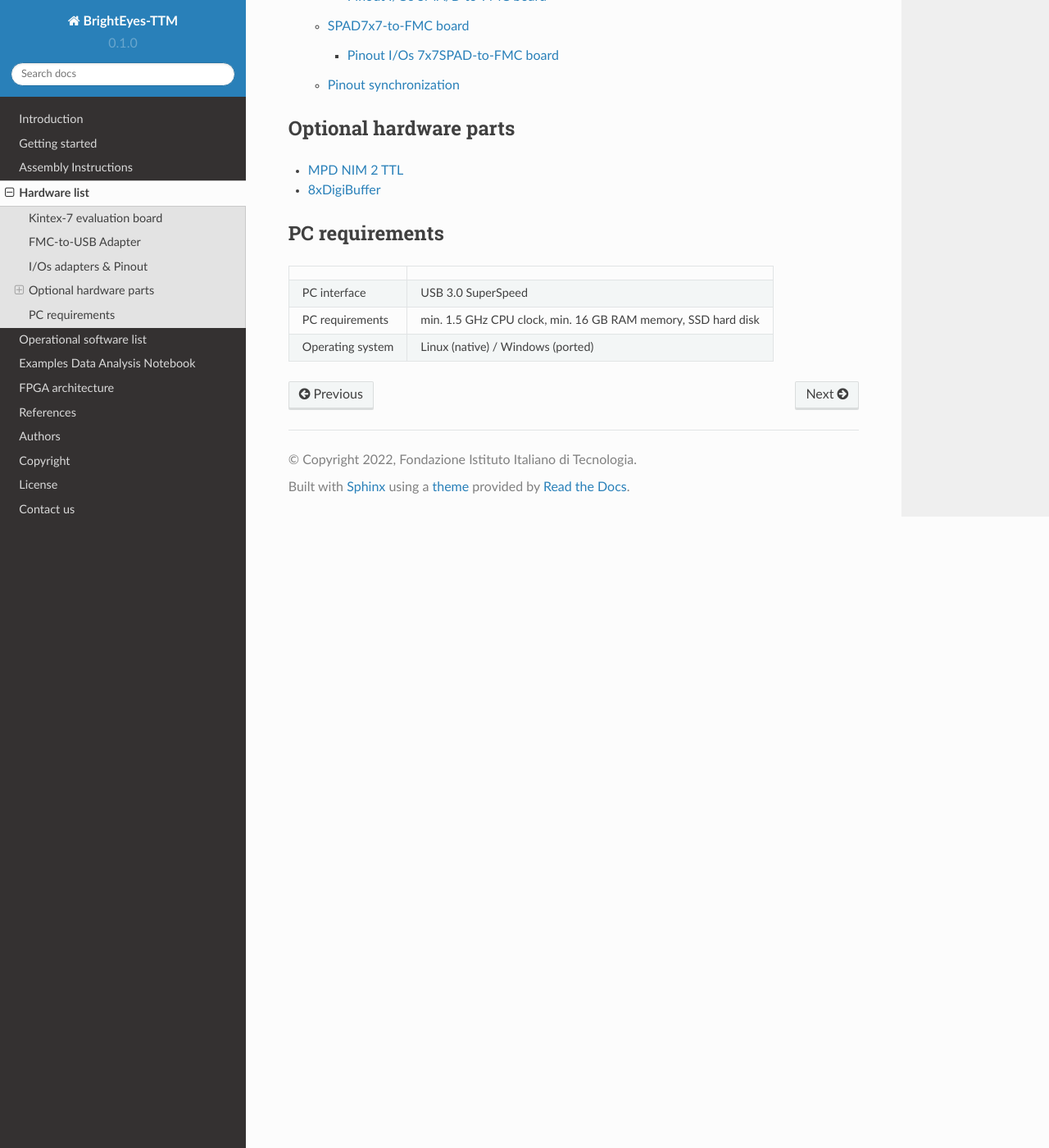
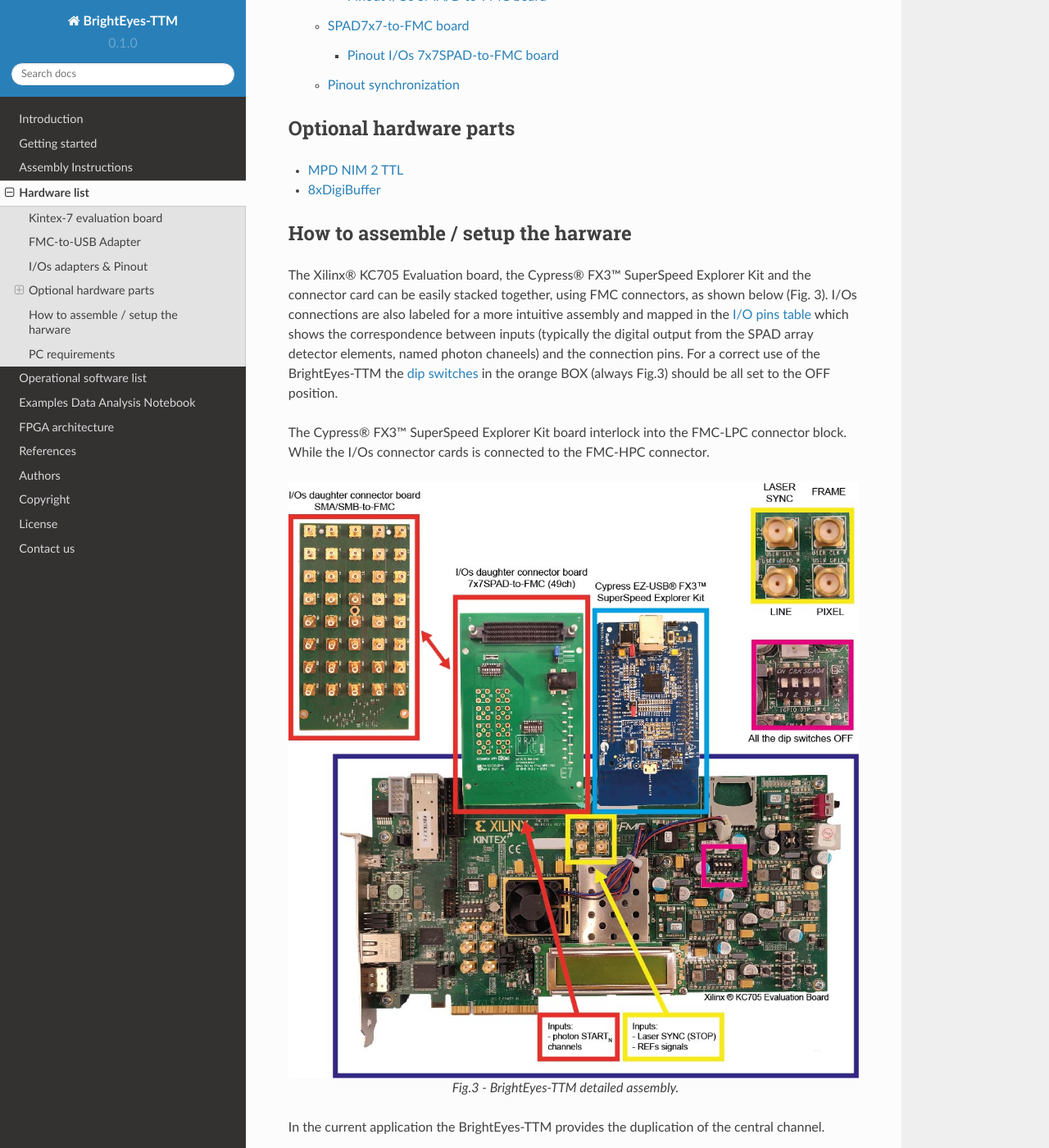
Before and after one commit to mattia-donato/BrightEyes-TTM-docs, a Sphinx documentation site: the page built from docs/source/hardware.md, in a window 1280 px wide and 1400 px high, scrolled down 1252 px. Shown: the whole window at 82% size. Built offline with Sphinx 7.4.7 and the Read the Docs theme 2.0.0, drawn with Linux system fonts in a browser that asks for light colours; some of the changed text lies outside the part shown.

Commit message:
Update hardware.md

````diff
--- a/docs/source/hardware.md
+++ b/docs/source/hardware.md
@@ -23,6 +23,28 @@
 DigiBuffer
 ```
 
+## How to assemble / setup the harware
+
+The Xilinx® KC705 Evaluation board, the Cypress® FX3™ SuperSpeed Explorer Kit and the connector card can be easily stacked together, using FMC connectors, as shown below (Fig. 3). I/Os connections are also labeled for a more intuitive assembly and mapped in the [I/O pins table](IOConnectorBoard.md) which shows the correspondence between inputs (typically the digital output from the SPAD array detector elements, named photon chaneels) and the connection pins. For a correct use of the BrightEyes-TTM the [dip switches](https://en.wikipedia.org/wiki/DIP_switch) in the orange BOX (always Fig.3) should be all set to the OFF position.
+
+The Cypress® FX3™ SuperSpeed Explorer Kit board interlock into the FMC-LPC connector block. While the I/Os connector cards is connected to the FMC-HPC connector.
+
+:::{figure} TTM_Assembled.jpg
+:align: center
+:alt: Assembly
+:width: 3500
+
+Fig.3 - BrightEyes-TTM detailed assembly.
+:::
+
+In the current application the BrightEyes-TTM provides the duplication of the central channel.
+
+|  Firmware  version |  SPAD | Board    |  Central PX       |  Dupl. output on |
+|------------ |-----------|-----------|-------------------|  -----------|
+|  Single-Ended inputs | 25 ch. | [I/O SMA/B-to-FMC adapter board](pinout5x5.md)  | PX10 (J13) |J17|
+|  Differentials inputs | 49 ch. | [I/O 7x7SPAD-to-FMC](pinout7x7.md)  | PX24  | J9|
+
+
 ## PC requirements
 
 ```{eval-rst}
````
